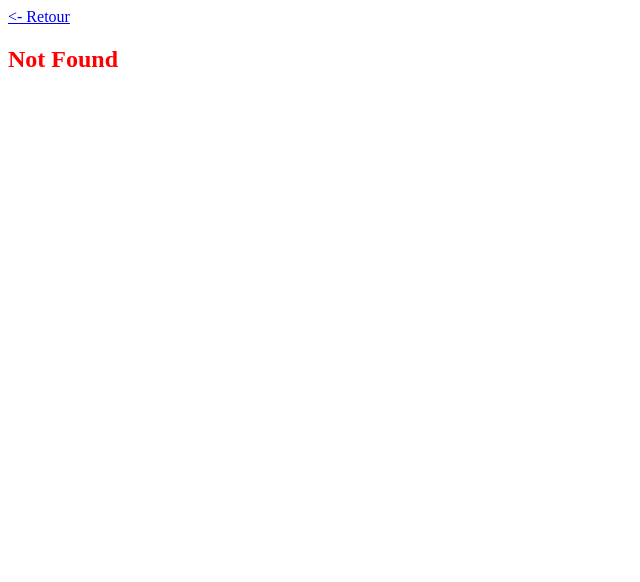
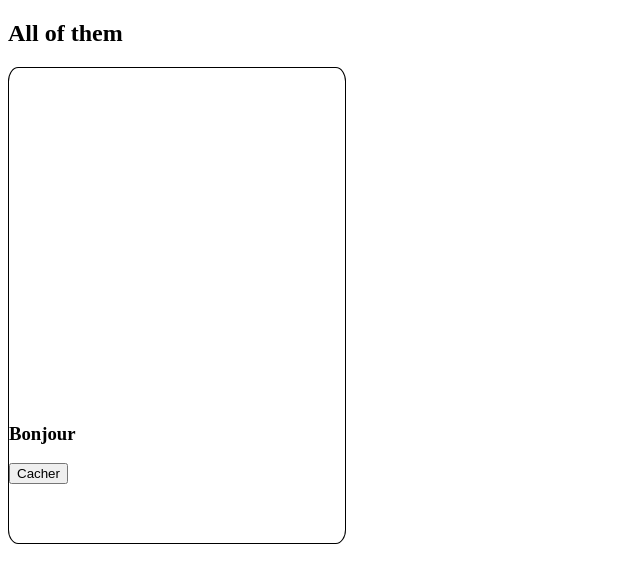
Before and after one commit to julieginest/MAIMI84A0726-Angular, an Angular app: page /a in a window 1280 px wide. Before the commit this address had no page. Shown: the top 582 px of the page, without its empty margins (0-640 px from the left). Built offline with nearby package versions, Linux system fonts and the light colour scheme; data requests are answered from the project's data file.

Commit message:
feat: adding an admin page with link to edition form and visibility of hidden comms

```diff
--- a/src/app/app.routes.ts
+++ b/src/app/app.routes.ts
@@ -5,6 +5,8 @@ import { CommuniqueForm } from './components/communique-form/communique-form';
 
 export const routes: Routes = [
     {path:"", component:CommuniqueList},
+    {path:"a", component:CommuniqueList},
     {path:"new", component:CommuniqueForm},
+    {path:":id/e", component:CommuniqueForm},
     {path:":id", component:CommuniqueContent},
 ];
--- a/src/app/components/communique-card/communique-card.html
+++ b/src/app/components/communique-card/communique-card.html
@@ -1,10 +1,21 @@
-<a [routerLink]="[comm().id]">
-    <div class="comm">
-        <div class="imageDiv">
-            <img src={{comm().image}} alt="">
-        </div>
-        <h3>{{comm().title}}</h3>
-        <p>{{comm().createdAt | date: 'mediumDate'}}</p>
+<a [routerLink]="isA() ? ['/', comm().id, 'e'] : ['/', comm().id]" >
+<div class="comm">
+    <div class="imageDiv">
+        <img [src]="comm().image" alt="">
+    </div>
 
+        <h3>{{ comm().title }}</h3>
+
+        <p>{{ comm().createdAt | date:'mediumDate' }}</p>
+
+        @if (isA()) {
+            <button (click)="onToggleClick($event)">
+                @if (comm().visible) {
+                    Cacher
+                } @else {
+                    Rendre visible
+                }
+            </button>
+        }
     </div>
 </a>
--- a/src/app/components/communique-card/communique-card.ts
+++ b/src/app/components/communique-card/communique-card.ts
@@ -1,4 +1,4 @@
-import { Component, ChangeDetectionStrategy, input } from '@angular/core';
+import { Component, ChangeDetectionStrategy, input, output } from '@angular/core';
 import { DatePipe } from '@angular/common';
 import Communique from '../../types/communique';
 import { RouterLink } from '@angular/router';
@@ -12,4 +12,12 @@ import { RouterLink } from '@angular/router';
 })
 export class CommuniqueCard {
   comm = input.required<Communique>();
+  isA = input.required<boolean>();
+  toggleVisibility = output<number>();
+
+  protected onToggleClick(event: MouseEvent) {
+    event.preventDefault();
+    event.stopPropagation();
+    this.toggleVisibility.emit(this.comm().id)
+  }
 }
--- a/src/app/components/communique-form/communique-form.html
+++ b/src/app/components/communique-form/communique-form.html
@@ -1,3 +1,5 @@
+<a [routerLink]="['/a']">&lt;- Retour</a>
+
 <form [formGroup]="commForm" (ngSubmit)="onSubmit()">
     <div>
         <label for="title">Titre</label>
@@ -16,7 +18,7 @@
     <button type="submit">
         Ajouter
     </button>
-    <a routerLink="/">
+    <a routerLink="/a">
         <button>Retour</button>
     </a>
 </form>
--- a/src/app/components/communique-list/communique-list.html
+++ b/src/app/components/communique-list/communique-list.html
@@ -1,6 +1,8 @@
 <h2>All of them</h2>
 <div class="List">
     @for (comm of comms(); track comm.id){
-        <app-communique-card [comm]="comm" />
+        @if (comm.visible || lastSlugSegment == "a"){
+            <app-communique-card [comm]="comm" [isA]="lastSlugSegment == 'a'" (toggleVisibility)="onToggleVisibility($event)"/>
+        }
     }
 </div>
--- a/src/app/components/communique-list/communique-list.ts
+++ b/src/app/components/communique-list/communique-list.ts
@@ -1,6 +1,7 @@
 import { Component, inject } from '@angular/core';
 import { CommuniqueCard } from '../communique-card/communique-card';
 import { CommuniquesService } from '../communiques.service';
+import { ActivatedRoute } from '@angular/router';
 
 @Component({
   imports: [CommuniqueCard],
@@ -10,6 +11,19 @@ import { CommuniquesService } from '../communiques.service';
 })
 export class CommuniqueList {
   private readonly commService = inject(CommuniquesService);
+  lastSlugSegment=''
+  isA:boolean=this.lastSlugSegment=="a"
+
+  protected onToggleVisibility(commId: number): void {
+    this.commService.toggleVisibility(commId)
+  }
+
+  constructor(private route: ActivatedRoute) {}
+  ngOnInit() {
+    this.route.url.subscribe(urlSegments => {
+      this.lastSlugSegment = urlSegments[urlSegments.length - 1].path;
+    });
+  }
 
   protected readonly comms = this.commService.communiquesList;
 }
--- a/src/app/components/communiques.service.ts
+++ b/src/app/components/communiques.service.ts
@@ -50,4 +50,11 @@ export class CommuniquesService {
         }
       })
   }
+
+  toggleVisibility(commId: number) : void {
+    const comm = this.communiquesSignal().find(c => c.id == commId);
+    if (!comm) return;
+    const visible = !comm.visible
+    this.updateComm(commId, {visible:visible})
+  }
 }
```
